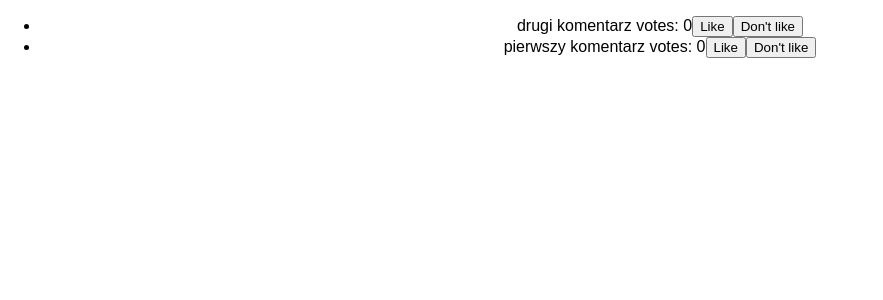
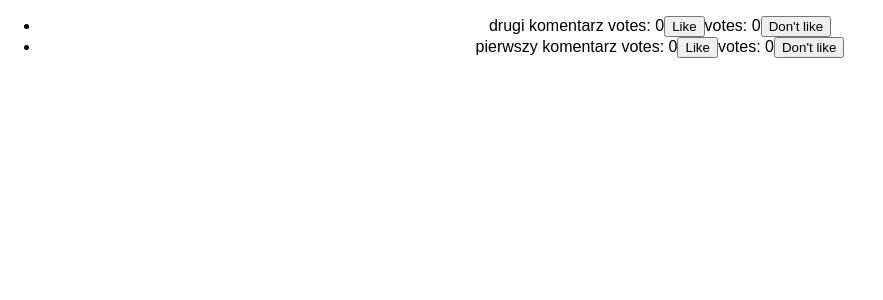
Before and after one commit to GKonar/Redux_19, a React (Create React App) app: page / in a window 1280 px wide. Shown: the top 300 px of the page, without its empty margins (0-883 px from the left). Built offline with nearby package versions, Linux system fonts and the light colour scheme.

Commit message:
Add Seperate Buttons for votes

```diff
--- a/src/Comment.js
+++ b/src/Comment.js
@@ -1,10 +1,11 @@
 import React from 'react';
 //import { thumbUpComment } from './actions';
 
-const Comment = ({text, votes, id, thumbUpComment, thumbDownComment}) =>
+const Comment = ({text, votesPlus, votesMinus, id, thumbUpComment, thumbDownComment}) =>
 <li>
-	{text} 	<span>votes: {votes}</span>
+	{text} 	<span>votes: {votesPlus}</span>
 			<button onClick={() => thumbUpComment(id)}>Like</button>
+			<span>votes: {votesMinus}</span>
 			<button onClick={() => thumbDownComment(id)}>Don't like</button>
 </li>;
 
--- a/src/comments.js
+++ b/src/comments.js
@@ -11,7 +11,8 @@ function comments(state = [], action) {
             return [{
                 id: action.id,
                 text: action.text,
-                votes: 0
+                votesPlus: 0,
+                votesMinus: 0
             }
             , ...state];
         case EDIT_COMMENT:
@@ -25,14 +26,14 @@ function comments(state = [], action) {
        	case THUMB_UP_COMMENT:
        		return state.map(comment => {
 					if (comment.id === action.id) {
-						return {...comment, votes: comment.votes + 1}
+						return {...comment, votesPlus: comment.votesPlus + 1}
 					}
                 return comment;
                 });
        	case THUMB_DOWN_COMMENT:
        		return state.map(comment => {
 					if (comment.id === action.id) {
-						return {...comment, votes: comment.votes - 1}
+						return {...comment, votesMinus: comment.votesMinus - 1}
 					}
                 return comment;
                 });
```
